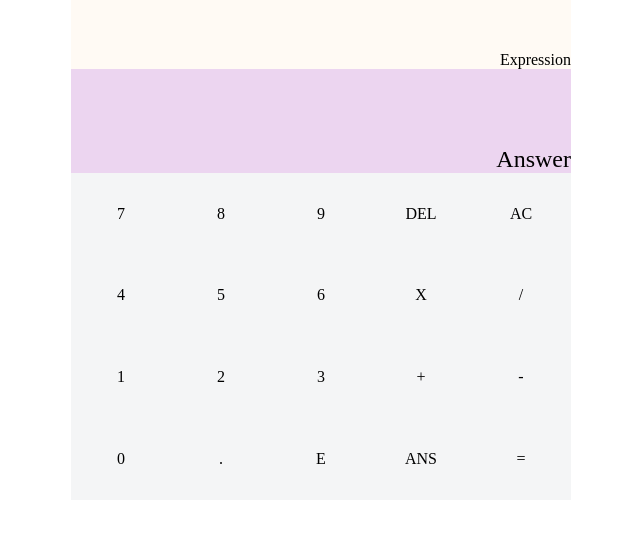
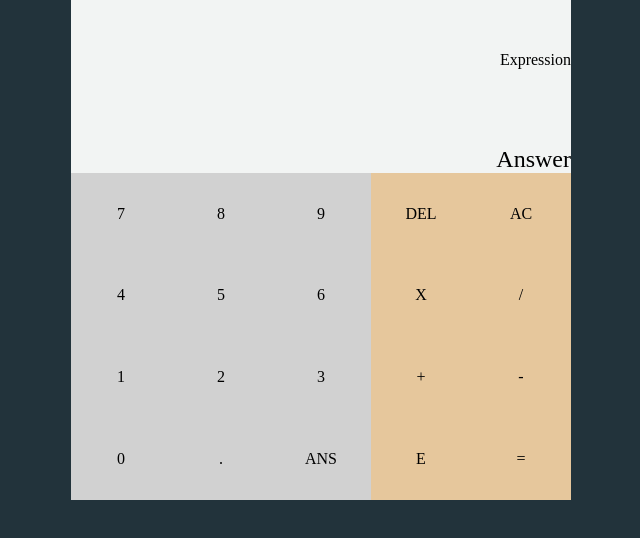
Before and after one commit to marno11/calculator_vanillaJS, a website: page index.html in a window 1280 px wide. Shown: the whole page, without its empty margins (319-959 px from the left). Drawn offline with Linux system fonts and the light colour scheme.

Commit message:
Set Colors for Calculator

```diff
--- a/index.html
+++ b/index.html
@@ -24,32 +24,32 @@ BEM (Block Element Modifer) nameing convention used here
       <div class="row__element row__element--answer">Answer</div>
     </div>
     <div class="row">
-      <div class="row__element">7</div>
-      <div class="row__element">8</div>
-      <div class="row__element">9</div>
-      <div class="row__element">DEL</div>
-      <div class="row__element">AC</div>
+      <div class="row__element row__element--num">7</div>
+      <div class="row__element row__element--num">8</div>
+      <div class="row__element row__element--num">9</div>
+      <div class="row__element row__element--del">DEL</div>
+      <div class="row__element row__element--del">AC</div>
     </div>
     <div class="row">
-      <div class="row__element">4</div>
-      <div class="row__element">5</div>
-      <div class="row__element">6</div>
-      <div class="row__element">X</div>
-      <div class="row__element">/</div>
+      <div class="row__element row__element--num">4</div>
+      <div class="row__element row__element--num">5</div>
+      <div class="row__element row__element--num">6</div>
+      <div class="row__element row__element--ope">X</div>
+      <div class="row__element row__element--ope">/</div>
     </div>
     <div class="row">
-      <div class="row__element">1</div>
-      <div class="row__element">2</div>
-      <div class="row__element">3</div>
-      <div class="row__element">+</div>
-      <div class="row__element">-</div>
+      <div class="row__element row__element--num">1</div>
+      <div class="row__element row__element--num">2</div>
+      <div class="row__element row__element--num">3</div>
+      <div class="row__element row__element--ope">+</div>
+      <div class="row__element row__element--ope">-</div>
     </div>
     <div class="row">
-      <div class="row__element">0</div>
-      <div class="row__element">.</div>
-      <div class="row__element">E</div>
-      <div class="row__element">ANS</div>
-      <div class="row__element">=</div>
+      <div class="row__element row__element--num">0</div>
+      <div class="row__element row__element--num">.</div>
+      <div class="row__element row__element--num">ANS</div>
+      <div class="row__element row__element--ope">E</div>
+      <div class="row__element row__element--equ">=</div>
     </div>
   </div>
 
--- a/styles/style.css
+++ b/styles/style.css
@@ -8,10 +8,18 @@ BEM (Block Element Modifer) nameing convention used here
 - Modifer: .block--mod OR .block__elem--mod
 */
 
+:root {
+  --background-color: #22333b;
+  --text-window-color: #f2f4f3;
+  --primary-keys-color: #d1d1d1;
+  --secondary-keys-color: #e6c79c;
+}
+
 body {
   margin: 0;
   padding: 0;
   height: 100vh;
+  background: var(--background-color);
 }
 
 .container {
@@ -36,23 +44,38 @@ body {
 .row__element {
   flex: 1 1 100%;
   text-align: center;
-  background: #f4f5f6;
   display: flex;
   justify-content: center;
   align-items: center;
 }
 
 .row__element--expression {
-  background: #fffaf4;
+  background: var(--text-window-color);
   justify-content: flex-end;
   align-items: flex-end;
 }
 
 .row__element--answer {
-  background: #ecd5f0;
+  background: var(--text-window-color);
   justify-content: flex-end;
   align-items: flex-end;
   font-size: 1.5em;
+}
+
+.row__element--num {
+  background: var(--primary-keys-color);
+}
+
+.row__element--del {
+  background: var(--secondary-keys-color);
+}
+
+.row__element--ope {
+  background: var(--secondary-keys-color);
+}
+
+.row__element--equ {
+  background: var(--secondary-keys-color);
 }
 
 .row__element:hover {
```
